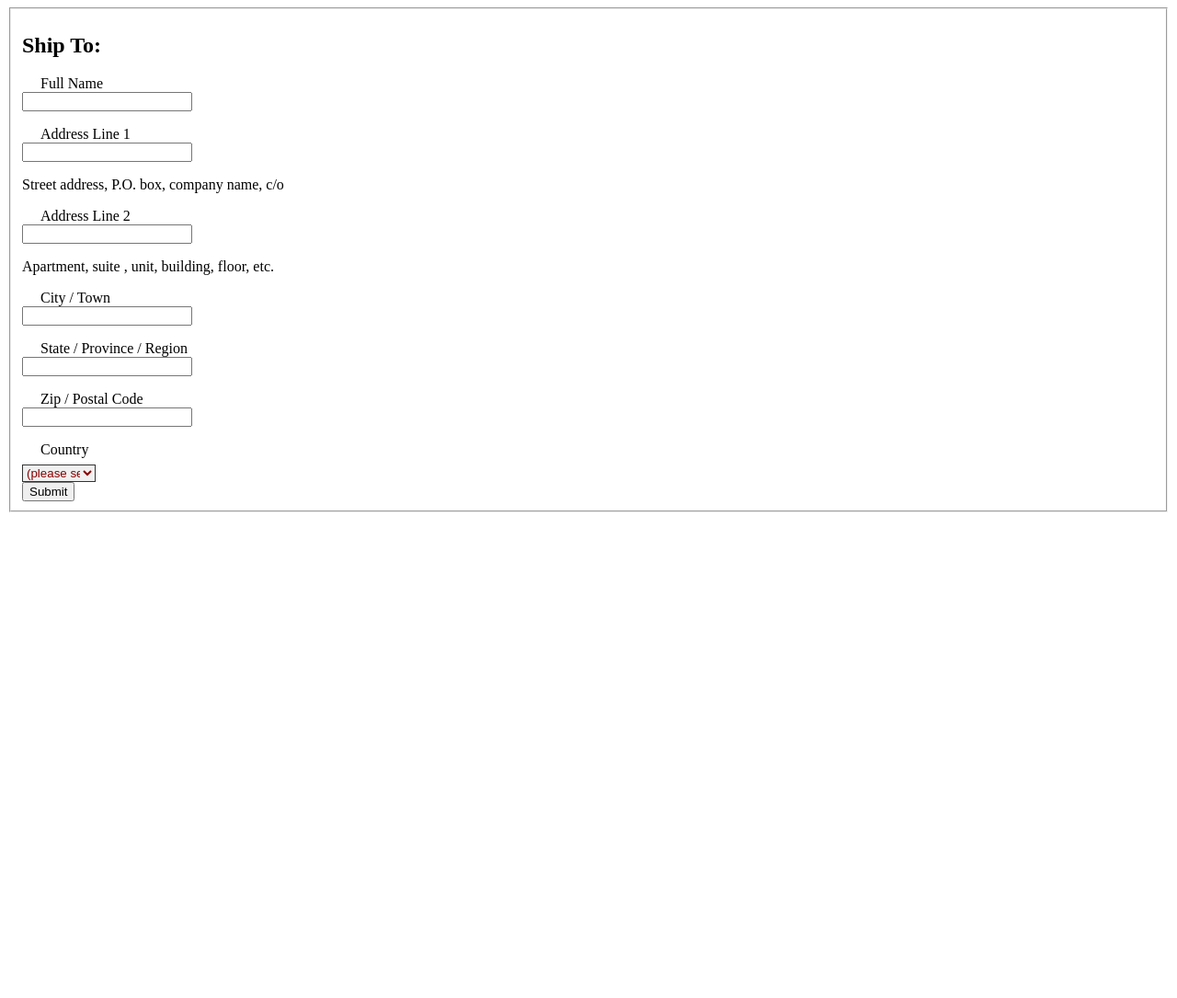
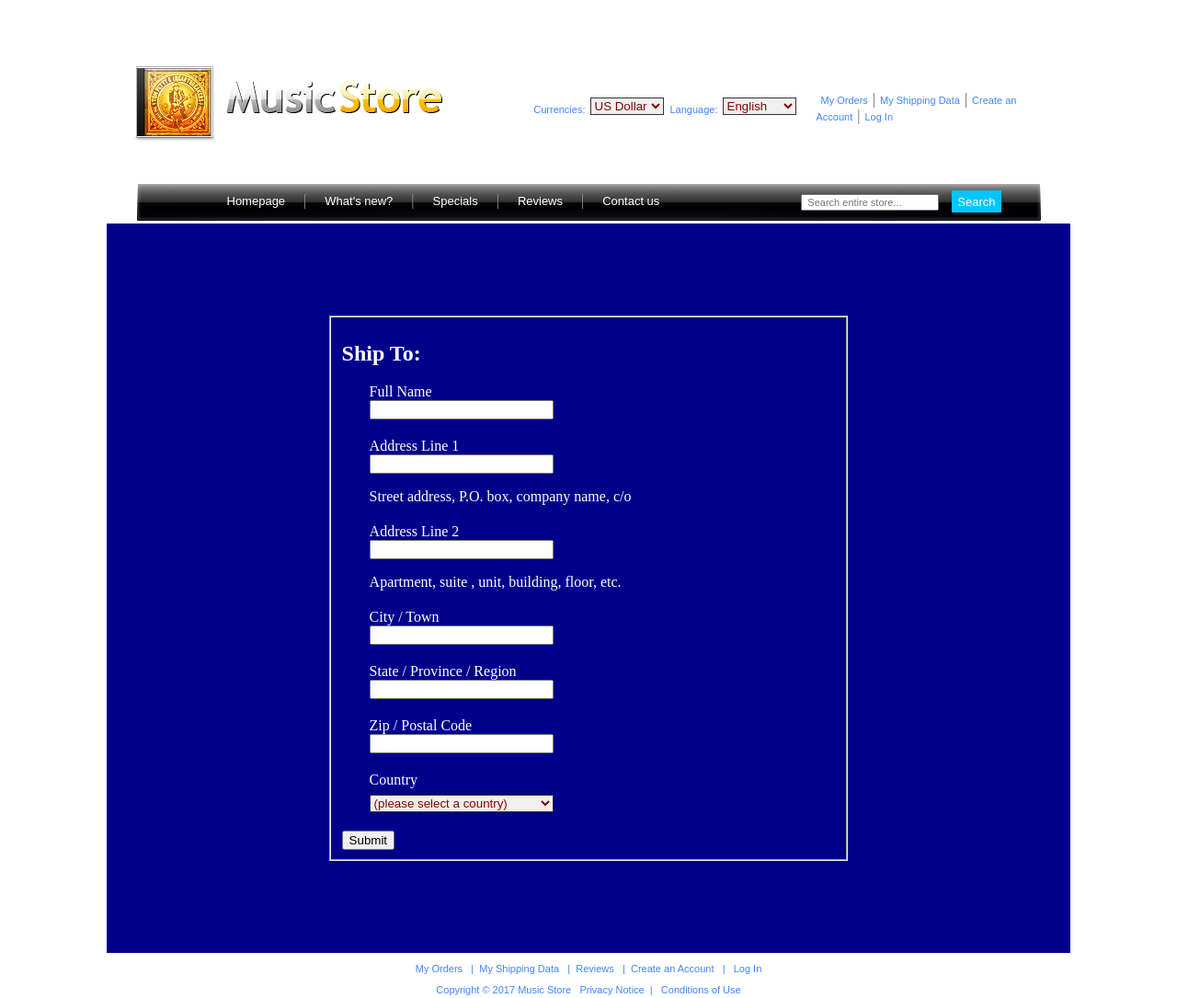
Before and after one commit to carystokes/TheMusicStore, a website: page static/shipping.html in a window 1280 px wide. Shown: the whole page at 92% size. Drawn offline with nearby package versions, Linux system fonts and the light colour scheme.

Commit message:
Finalize authentication and style shipping and orders

```diff
--- a/routes/orders.js
+++ b/routes/orders.js
@@ -2,7 +2,11 @@ var express = require('express');
 var router = express.Router();
 
 router.get('/', function(req, res) {
-  res.send('Here is a history of your orders: ')
+  if (req.session.user) {
+    res.render('orders.html')
+  } else {
+    res.send('<h2>Access denied!</h2><a href="/login">You must log in</a>')
+  }
 });
 
 router.post('/add', function(req, res) {
--- a/static/app.css
+++ b/static/app.css
@@ -172,3 +172,53 @@ h1 {
 	padding-left: 5px;
 	padding-right: 5px;
 }
+
+.order-block {
+	width: 75%;
+	margin: auto;
+	background-color: darkblue;
+	padding: 50px;
+	color: white;
+}
+
+#whats-hot {
+	text-align: center;
+	padding-top: 50px;
+}
+
+#keep-shopping {
+	display: block;
+	margin: auto;
+	margin-top: -40px;
+	margin-bottom: 30px;
+	font-size: 20px;
+	text-align: center;
+}
+
+#shipping-address {
+	width: 75%;
+	margin: auto;
+	background-color: darkblue;
+	padding: 50px;
+	color: white;
+}
+
+.address-input {
+	width: 200px;
+}
+
+.address-input-label {
+	text-align: left;
+	padding-left: 0px;
+}
+
+.address-form {
+	width: 60%;
+	margin: auto;
+	padding: 50px;
+}
+
+.address-input-div {
+	margin-left: 30px;
+	margin-bottom: 20px;
+}
--- a/static/shipping.html
+++ b/static/shipping.html
@@ -2,73 +2,116 @@
 <html>
 <head>
   <meta http-equiv="Content-Type" content="text/html" charset="utf-8" />
-  <link rel="stylesheet" href="test.css" />
-  <link rel="stylesheet" href="960.css" />
-  <link rel="stylesheet" href="app.css" />
+  <link rel="stylesheet" href="../../test.css" />
+  <link rel="stylesheet" href="../../960.css" />
+  <link rel="stylesheet" href="../../app.css" />
   <title>Shipping Address</title>
 </head>
 <body>
-  <div class="container">
-  	<div class="row">
-  		<form class="form-horizontal" method="post" url="/customers/update/shipping">
+  <div class="content">
+    <div class="header">
+      <div class="logo"><img src="../../images/02.png" alt="img" /></div>
+      <div class="search" id="header-right-top">
+        <div class="Currencies">Currencies:</div>
+        <div class="US">
+          <form>
+            <select>
+              <option disabled="disabled">Currencies</option>
+              <option value="US Dollar">US Dollar</option>
+              <option value="Euro">Euro</option>
+            </select>
+          </form>
+        </div>
+        <div class="Lang">Language:</div>
+        <div class="eng">
+          <form>
+            <select>
+              <option disabled="disabled">Language</option>
+              <option value="English">English</option>
+              <option value="German">German</option>
+            </select>
+          </form>
+        </div>
+        <div class="shop">
+          <p class="text">
+            <a href="/orders">My Orders</a>|<a href="/customers/update/shipping">My Shipping Data</a>|<a target="_blank" href="">Create an Account</a>|<a target="_blank" href="login">Log In</a>
+          </p>
+        </div>
+        <a href="./cart.html"</a>
+      </div>
+    </div>
+    <div class="clear"></div>
+    <div class="nav">
+      <div class="nav1">
+        <a href="/">Homepage</a>|<a target="_blank" href="">What's new?</a>|<a target="_blank" href="">Specials</a>|<a target="_blank" href="">Reviews</a>|<a target="_blank" href="">Contact us</a>
+      </div>
+      <div class="form">
+        <form method="post" action="handler.php" id="searchBox">
+          <input name="textfield" type="text" class="colortext"  placeholder=" Search entire store..." id="searchText"/>
+          <input type="submit" id="searchbutton" value="Search">
+        </form>
+      </div>
+    </div>
+  	<div id="shipping-address">
+  		<form class="address-form" method="post" url="/customers/update/shipping">
         <fieldset>
           <!-- Address form -->
 
           <h2>Ship To:</h2>
 
           <!-- full-name input-->
-          <div class="control-group">
-            <label class="control-label">Full Name</label>
+          <div class="address-input-div">
+            <label class="address-input-label">Full Name</label>
             <div class="controls">
-              <input id="full-name" name="full-name" type="text">
+              <input class="address-input" id="full-name" name="full-name" type="text">
               <p class="help-block"></p>
             </div>
           </div>
           <!-- address-line1 input-->
-          <div class="control-group">
-            <label class="control-label">Address Line 1</label>
+          <div class="address-input-div">
+            <label class="address-input-label">Address Line 1</label>
             <div class="controls">
-              <input id="address-line1" name="address-line1" type="text">
+              <input class="address-input" id="address-line1" name="address-line1" type="text">
               <p class="help-block">Street address, P.O. box, company name, c/o</p>
             </div>
           </div>
           <!-- address-line2 input-->
-          <div class="control-group">
-            <label class="control-label">Address Line 2</label>
+          <div class="address-input-div">
+            <label class="address-input-label">Address Line 2</label>
             <div class="controls">
-              <input id="address-line2" name="address-line2" type="text">
+              <input class="address-input" id="address-line2" name="address-line2" type="text">
               <p class="help-block">Apartment, suite , unit, building, floor, etc.</p>
             </div>
           </div>
           <!-- city input-->
-          <div class="control-group">
-            <label class="control-label">City / Town</label>
+          <div class="address-input-div">
+            <label class="address-input-label">City / Town</label>
             <div class="controls">
-              <input id="city" name="city" type="text">
+              <input class="address-input" id="city" name="city" type="text">
               <p class="help-block"></p>
             </div>
           </div>
           <!-- region input-->
-          <div class="control-group">
-            <label class="control-label">State / Province / Region</label>
+          <div class="address-input-div">
+            <label class="address-input-label">State / Province / Region</label>
             <div class="controls">
-              <input id="region" name="region" type="text">
+              <input class="address-input" id="region" name="region" type="text">
               <p class="help-block"></p>
             </div>
           </div>
           <!-- postal-code input-->
-          <div class="control-group">
-            <label class="control-label">Zip / Postal Code</label>
+          <div class="address-input-div">
+            <label class="address-input-label">Zip / Postal Code</label>
             <div class="controls">
-              <input id="postal-code" name="postal-code" type="text">
+              <input class="address-input" id="postal-code" name="postal-code" type="text">
               <p class="help-block"></p>
             </div>
           </div>
           <!-- country select -->
-          <div class="control-group">
-            <label class="control-label">Country</label>
+          <div class="address-input-div">
+            <label class="address-input-label">Country</label>
             <div class="controls">
-              <select id="country" name="country">
+              <select class="address-input" id="country" name="country">
                 <option value="" selected="selected">(please select a country)</option>
                 <option value="US">United States</option>
                 <option value="AF">Afghanistan</option>
@@ -317,4 +360,15 @@
       </form>
   	</div>
   </div>
+  <div class="footer">
+    <div class="foot1"><p class="text6"><a href="/orders">My Orders </a> &nbsp;  |&nbsp; <a href="/customers/update/shipping">   My Shipping Data </a>  &nbsp; |&nbsp;<a target="_blank" href="">    Reviews </a>  &nbsp; |&nbsp; <a target="_blank" href="">   Create an Account </a> &nbsp;  | &nbsp;<a href="/login">   Log In</a></p>
+    </div>
+    <div class="foot2">
+      <div class="v">
+        <p class="text6">Copyright © 2017 Music Store &nbsp;  <a target="_blank" href="">  Privacy Notice </a>   &nbsp;| &nbsp;   <a target="_blank" href=""> Conditions of Use</a></p>
+      </div>
+    </div>
+  </div>
+<script src="https://ajax.googleapis.com/ajax/libs/jquery/3.1.0/jquery.min.js"></script>
 </body>
+</html>
```
Also changed, not shown: static/orders.html (added, +86 -0 lines), static/shopping.html (+4 -4 lines).
